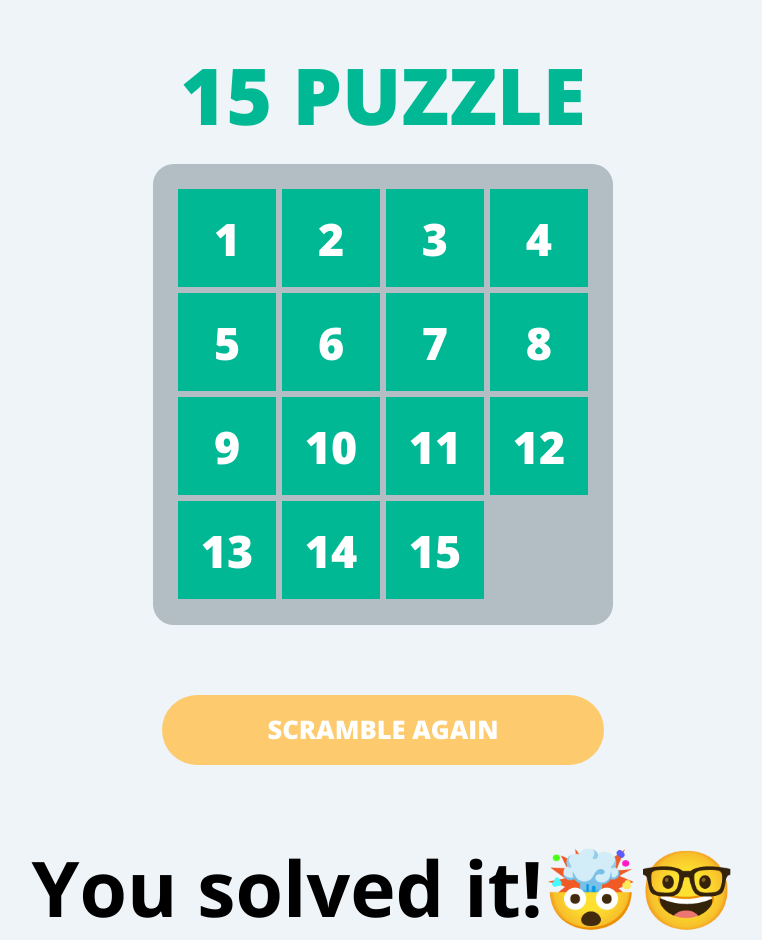
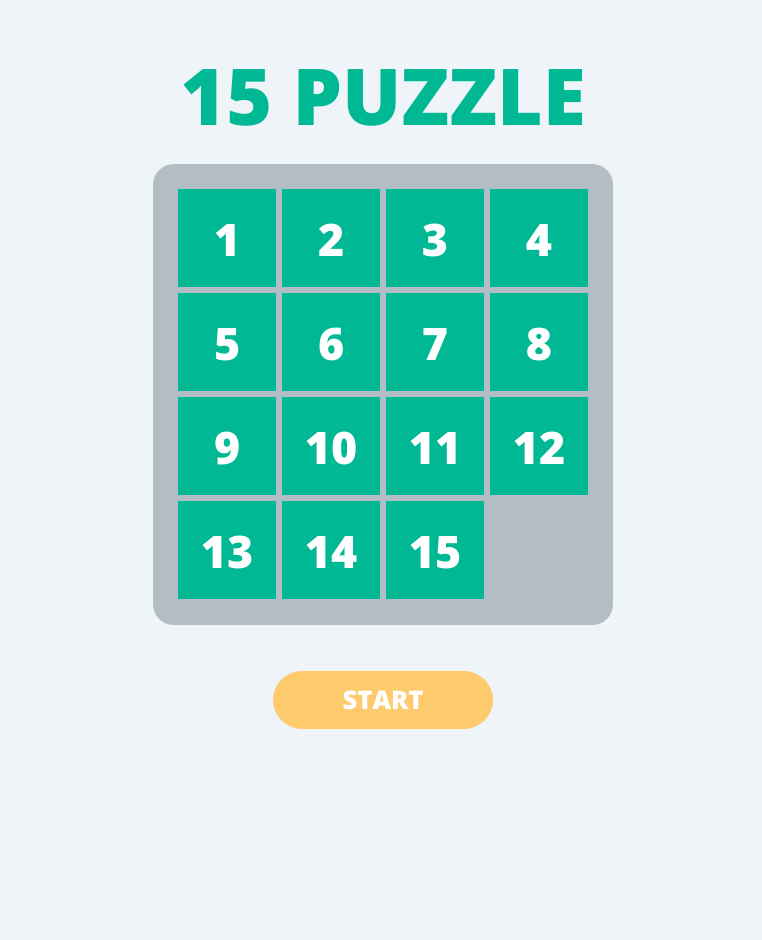
Before and after one commit to carljoeleriksson/fifteen-puzzle, a React (Vite) app: page / in a window 1280 px wide. Shown: the whole page, without its empty margins (257-1019 px from the left). After the commit the page ends 800 px from the top, so only its background shows below. Built offline with nearby package versions, Linux system fonts and the light colour scheme.

Commit message:
minor cleanup

```diff
--- a/src/App.css
+++ b/src/App.css
@@ -88,6 +88,9 @@ main{
     h1 {
         font-size: 4.9rem;
     }
+    h2 {
+        font-size: 2.5rem;
+    }
     .btn {
         font-size: 1.6rem;
     }
--- a/src/components/Board.jsx
+++ b/src/components/Board.jsx
@@ -6,7 +6,7 @@ import { NUM_TILES, NUM_ROWS, NUM_COLS } from '../utils/constants'
 function Board() {
     //Set a state that holds an array of all tile indexes (keys)
     const [tiles, setTiles] = useState([...Array(NUM_TILES).keys()])
-    const [isStarted, setIsStarted] = useState(true)
+    const [isStarted, setIsStarted] = useState(false)
     const [gameWon, setGameWon] = useState(false)
 
     const boardStyle = {
@@ -161,10 +161,11 @@ function Board() {
             <ul id="board" style={{...boardStyle}}>
                 {tiles && renderTiles()}
             </ul>
+            {gameWon && <h2>You solved it!<span>🤯🤓</span></h2>}
             <button className='btn' onClick={handleScrambleClick}>
                 {!isStarted ? 'Start' : 'Scramble Again'}
             </button>
-            {gameWon && <h2>You solved it!<span>🤯🤓</span></h2>}
+
         </>
   )
 }
```
